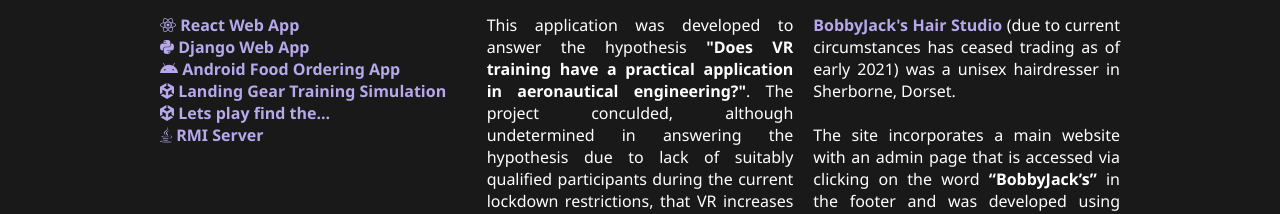
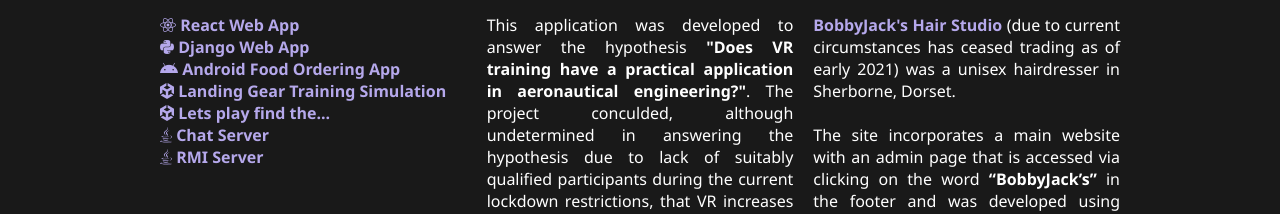
Before and after one commit to rah99/RAH99, a website: page dist/index.html in a window 1280 px wide. Shown: the part 960-1174 px from the top of the page. Drawn offline with Linux system fonts and the light colour scheme.

Commit message:
Html updates

```diff
--- a/dist/index.html
+++ b/dist/index.html
@@ -68,7 +68,11 @@
                                 the...</strong></a>
                     </li>
                     <li>
-                        <a href="https://github.com/rah99/react-task-tracker" target="_blank"
+                        <a href="https://github.com/rah99/Chat_Server" target="_blank" title="Chat Server"
+                            class="fab fa-java"><strong> Chat Server</strong></a>
+                    </li>
+                    <li>
+                        <a href="https://github.com/rah99/RMI_Chat_Server" target="_blank"
                             title="Remote Method Invocation Server" class="fab fa-java"><strong> RMI Server</strong></a>
                     </li>
                 </ul>
```
